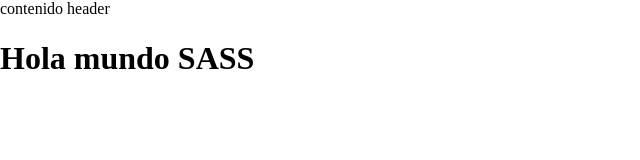
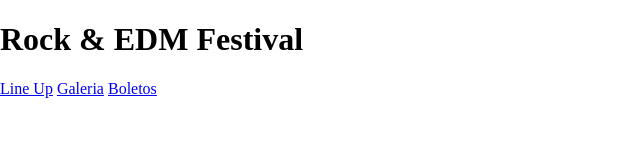
Before and after one commit to mjmf1/Proyecto_Festival_De_Musica, a website: page index.html in a window 1280 px wide. Shown: the whole page, without its empty margins (0-640 px from the left). Drawn offline with Linux system fonts and the light colour scheme.

Commit message:
Creando el Header

```diff
--- a/index.html
+++ b/index.html
@@ -13,8 +13,18 @@
 </head>
 <body>
 
-    <header>contenido header</header>
+    <header class="header">
+        <div class="contenedor contenido-header">
+            <h1>Rock & EDM Festival</h1>
 
- <h1>Hola mundo SASS</h1>
+            <nav class="nevegacion-principal">
+                <a href="#">Line Up</a>
+                <a href="#">Galeria</a>
+                <a href="#">Boletos</a>
+            </nav>
+
+        </div>
+
+    </header>
 </body>
 </html>
--- a/src/scss/base/_variables.scss
+++ b/src/scss/base/_variables.scss
@@ -9,7 +9,3 @@ $amarillo: #fef46d;
 $morado: #752f97;
 $negro : #000000;
 $blanco : #ffffff ;
-
-body {
-    color: $rojo;
-}
```
